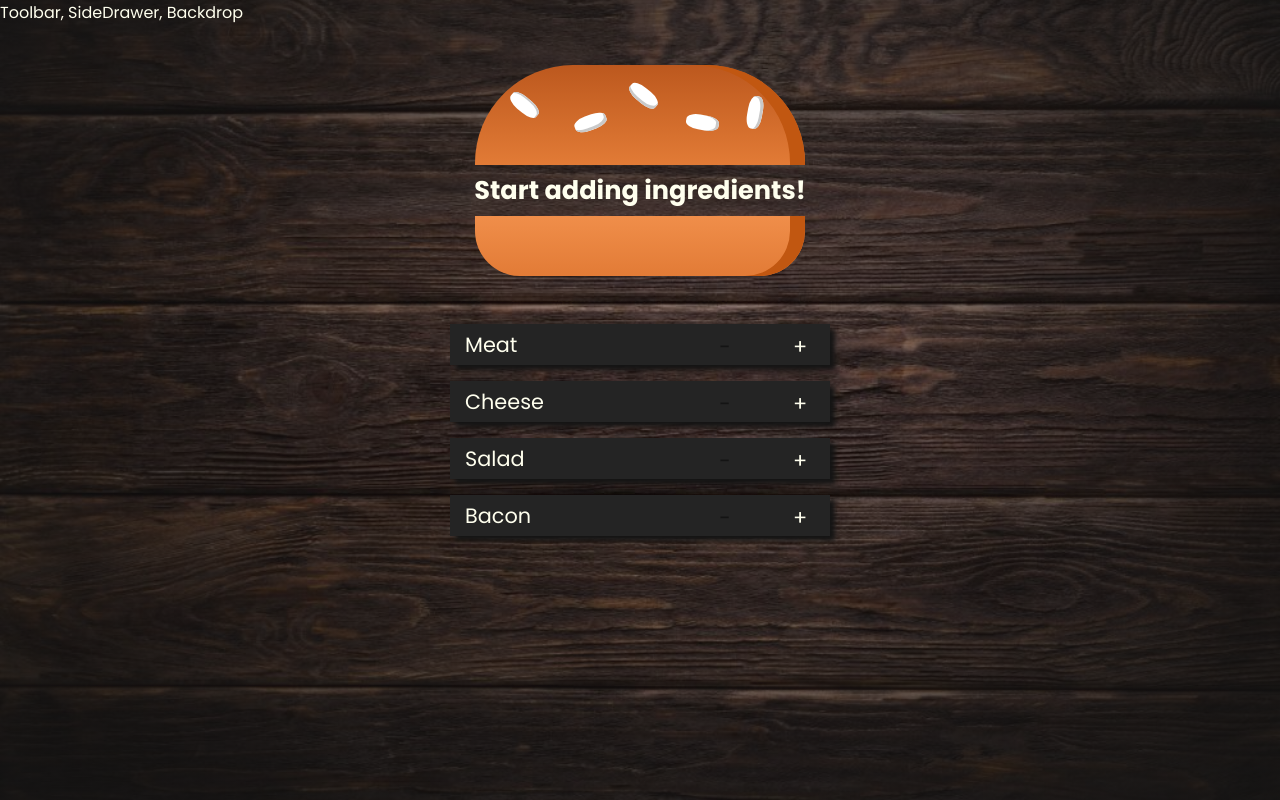
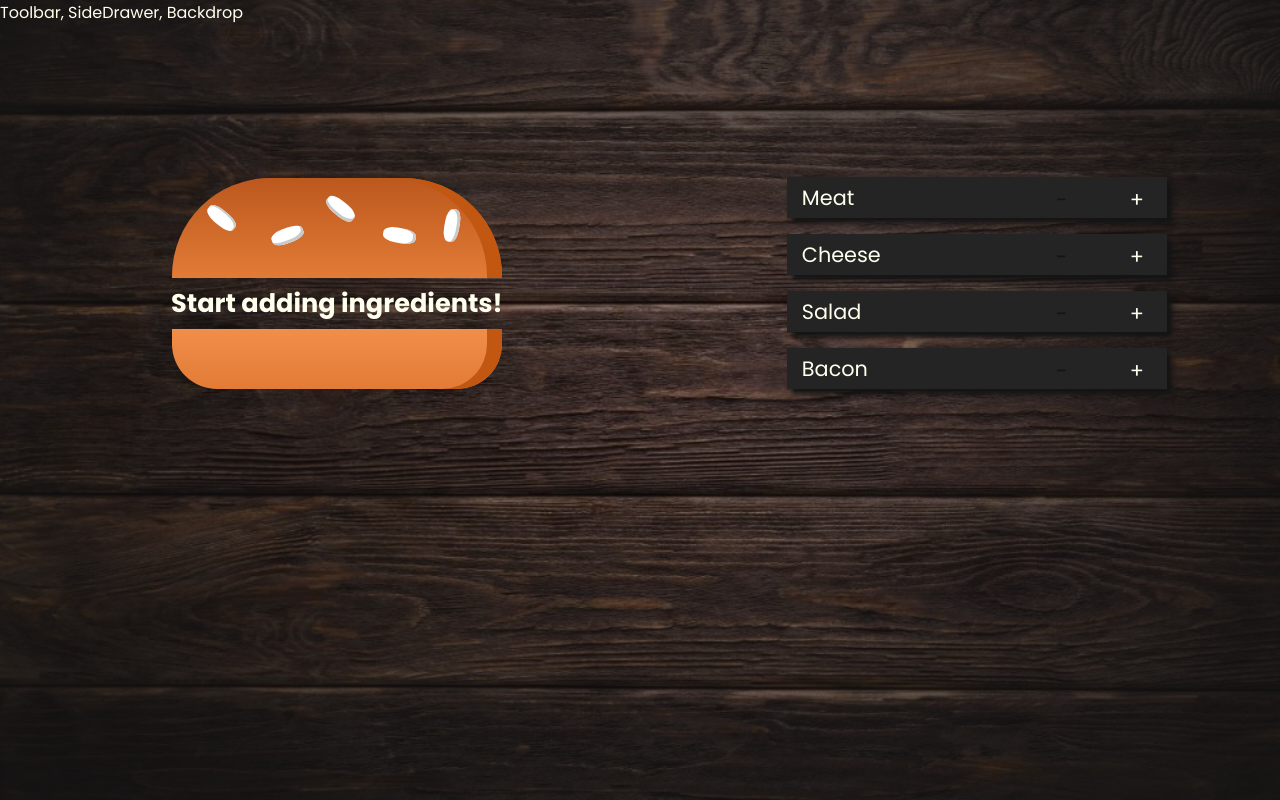
Before and after one commit to ricsonl/burgerBuilder, a React (Create React App) app in the folder web/: page / in a window 1280 px wide. Built offline with nearby package versions, Linux system fonts and the light colour scheme.

Commit message:
positions

```diff
--- a/web/src/containers/BurgerBuilder/index.js
+++ b/web/src/containers/BurgerBuilder/index.js
@@ -4,6 +4,8 @@ import IngredientsContext from '../../context/IngredientsContext';
 
 import Burger from '../../components/Burger';
 import Controls from '../../components/Controls';
+
+import styles from './styles.module.css';
 
 class BurgerBuilder extends Component {
 
@@ -44,7 +46,7 @@ class BurgerBuilder extends Component {
 
   render() {
     return (
-      <>
+      <section className={styles.BurgerBuilder}>
         <IngredientsContext.Provider value={{
           ingredients: this.state.ingredients,
           max: this.state.max,
@@ -54,7 +56,7 @@ class BurgerBuilder extends Component {
           <Burger />
           <Controls />
         </IngredientsContext.Provider>
-      </>
+      </section>
     );
   }
 };
--- a/web/src/containers/BurgerBuilder/styles.module.css
+++ b/web/src/containers/BurgerBuilder/styles.module.css
@@ -0,0 +1,22 @@
+.BurgerBuilder{
+  display: flex;
+  flex-direction: column-reverse;
+  justify-content: space-between;
+  align-items: center
+}
+.BurgerBuilder > div:last-child {
+  margin: 10% 0;
+}
+.BurgerBuilder > div:first-child {
+  margin: 5% 0;
+}
+@media (min-width: 700px){
+  .BurgerBuilder{
+    flex-direction: row;
+    justify-content: space-between;
+    align-items: center
+  }
+  .BurgerBuilder > div:first-child {
+    margin: 0 5%;
+  }
+}
--- a/web/src/index.css
+++ b/web/src/index.css
@@ -9,6 +9,7 @@ body {
   padding: 0;
   height: 100vh;
   width: 100vw;
+  overflow-x: hidden;
 
   background: radial-gradient(transparent -60%, var(--grey) 120%),
               url('./assets/wood_back.jpg');
```
